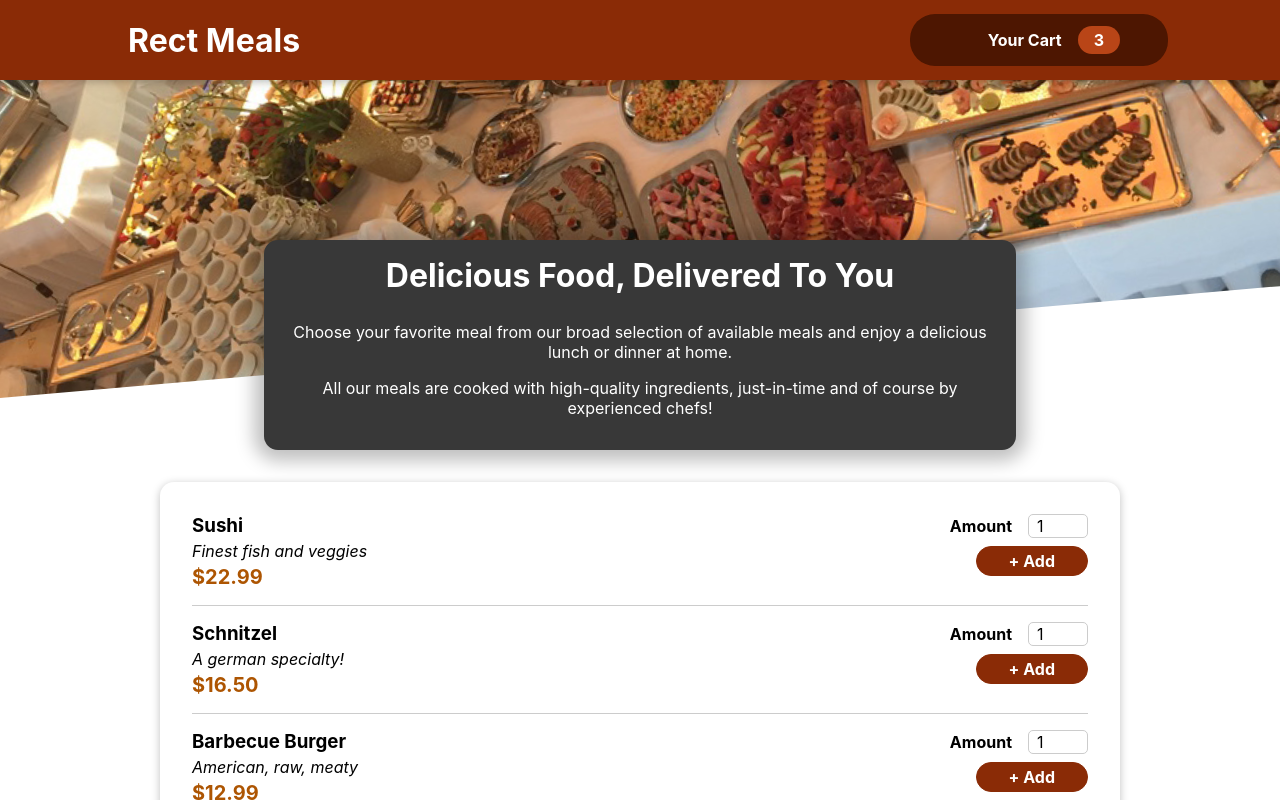
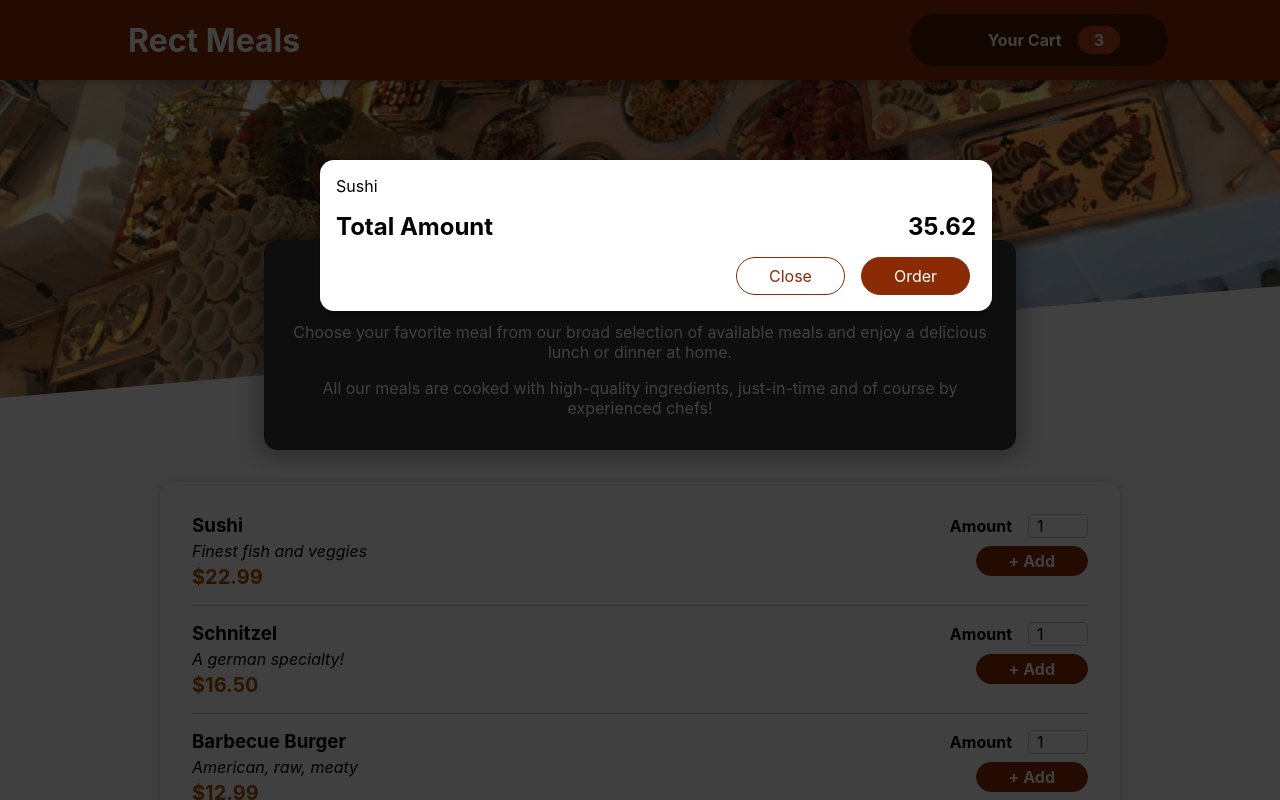
Before and after one commit to sonyks/food-app, a React (Create React App) app: page / in a window 1280 px wide. Shown: the top 800 px of the page. Built offline with nearby package versions, Linux system fonts and the light colour scheme; some icons are missing.

Commit message:
added modal and styles

```diff
--- a/public/index.html
+++ b/public/index.html
@@ -28,6 +28,7 @@
   </head>
   <body>
     <noscript>You need to enable JavaScript to run this app.</noscript>
+    <div id="overlays"></div>
     <div id="root"></div>
     <!--
       This HTML file is a template.
--- a/src/App.tsx
+++ b/src/App.tsx
@@ -1,11 +1,13 @@
 import React from "react";
 import "./App.css";
+import { Cart } from "./components/Cart/Cart";
 import { Header } from "./components/Layout/Header";
 import { Meals } from "./components/Meals/Meals";
 
 function App() {
   return (
     <React.Fragment>
+      <Cart />
       <Header />
       <main>
         <Meals />
--- /dev/null
+++ b/src/components/Cart/Cart.scss
@@ -0,0 +1,48 @@
+.cart-items {
+  list-style: none;
+  margin: 0;
+  padding: 0;
+  max-height: 20rem;
+  overflow: auto;
+}
+
+.total {
+  display: flex;
+  justify-content: space-between;
+  align-items: center;
+  font-weight: bold;
+  font-size: 1.5rem;
+  margin: 1rem 0;
+}
+
+.actions {
+  text-align: right;
+  display: flex;
+  margin-left: 60%;
+
+  button {
+    font: inherit;
+    cursor: pointer;
+    background-color: transparent;
+    border: 1px solid #8a2b06;
+    padding: 0.5rem 2rem;
+    border-radius: 25px;
+    margin-left: 1rem;
+
+    &:hover,
+    &:active {
+      background-color: #5a1a01;
+      border-color: #5a1a01;
+      color: white;
+    }
+  }
+
+  .button {
+    background-color: #8a2b06;
+    color: white;
+  }
+
+  .button--alt {
+    color: #8a2b06;
+  }
+}
--- /dev/null
+++ b/src/components/Cart/Cart.tsx
@@ -0,0 +1,28 @@
+import { CartItem } from "../../models/cart-item.model";
+import { Modal } from "../UI/Modal";
+import "./Cart.scss";
+
+export const Cart = () => {
+  const cartItems = (
+    <ul className="cart-items">
+      {[{ id: "c1", name: "Sushi", amount: 2, price: 12.99 } as CartItem].map(
+        (item) => (
+          <li key={item.id}>{item.name}</li>
+        )
+      )}
+    </ul>
+  );
+  return (
+    <Modal>
+      {cartItems}
+      <div className="total">
+        <span>Total Amount</span>
+        <span>35.62</span>
+      </div>
+      <div className="actions">
+        <button className="button--alt">Close</button>
+        <button className="button">Order</button>
+      </div>
+    </Modal>
+  );
+};
--- /dev/null
+++ b/src/components/UI/Modal.scss
@@ -0,0 +1,40 @@
+.backdrop {
+  position: fixed;
+  top: 0;
+  left: 0;
+  width: 100%;
+  height: 100vh;
+  z-index: 20;
+  background-color: rgba(0, 0, 0, 0.75);
+}
+
+.modal {
+  position: fixed;
+  top: 20vh;
+  left: 5%;
+  width: 90%;
+  background-color: white;
+  padding: 1rem;
+  border-radius: 14px;
+  box-shadow: 0 2px 8px rgba(0, 0, 0, 0.25);
+  z-index: 30;
+  animation: slide-down 300ms ease-out forwards;
+}
+
+@media (min-width: 768px) {
+  .modal {
+    width: 40rem;
+    left: calc(50% - 20rem);
+  }
+}
+
+@keyframes slide-down {
+  from {
+    opacity: 0;
+    transform: translateY(-3rem);
+  }
+  to {
+    opacity: 1;
+    transform: translateY(0);
+  }
+}
--- /dev/null
+++ b/src/components/UI/Modal.tsx
@@ -0,0 +1,35 @@
+import { ModalProps } from "../../models/modal-props.model";
+import "./Modal.scss";
+import { createPortal } from "react-dom";
+import { useEffect, useRef } from "react";
+
+const Backdrop = () => {
+  return <div className="backdrop"></div>;
+};
+
+const ModalOverlay = (props: ModalProps) => {
+  return (
+    <div className="modal">
+      <div className="content">{props.children}</div>
+    </div>
+  );
+};
+
+const modalRoot = document.querySelector("#overlays") as HTMLElement;
+export const Modal = (props: ModalProps) => {
+  const el = useRef(document.createElement("div"));
+
+  useEffect(() => {
+    const current = el.current;
+
+    modalRoot!.appendChild(current);
+    return () => void modalRoot!.removeChild(current);
+  }, []);
+
+  return (
+    <>
+      {createPortal(<Backdrop />, el.current)}
+      {createPortal(<ModalOverlay children={props.children} />, el.current)}
+    </>
+  );
+};
--- /dev/null
+++ b/src/models/cart-item.model.ts
@@ -0,0 +1,6 @@
+export interface CartItem {
+  id: string;
+  name: string;
+  amount: number;
+  price: number;
+}
--- /dev/null
+++ b/src/models/modal-props.model.ts
@@ -0,0 +1,3 @@
+export interface ModalProps {
+  children?: React.ReactNode;
+}
```
